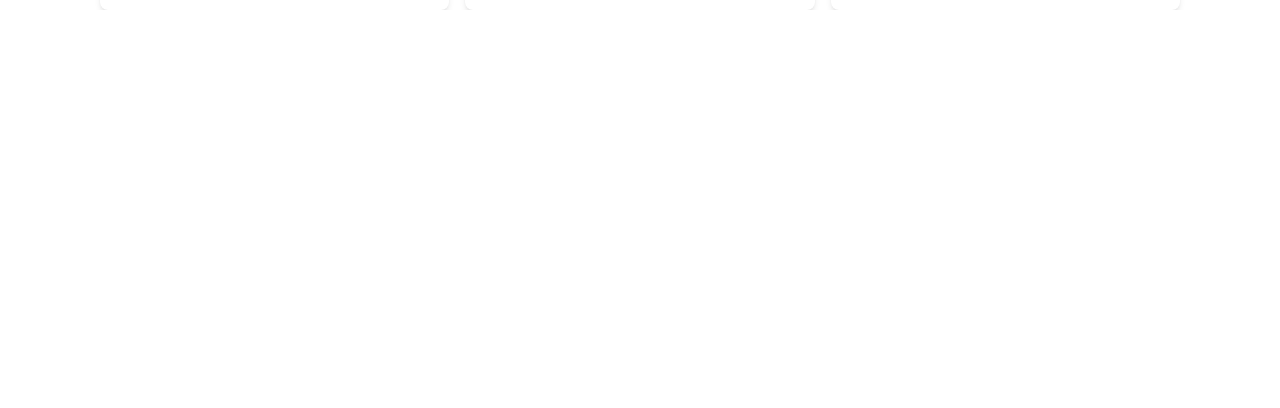
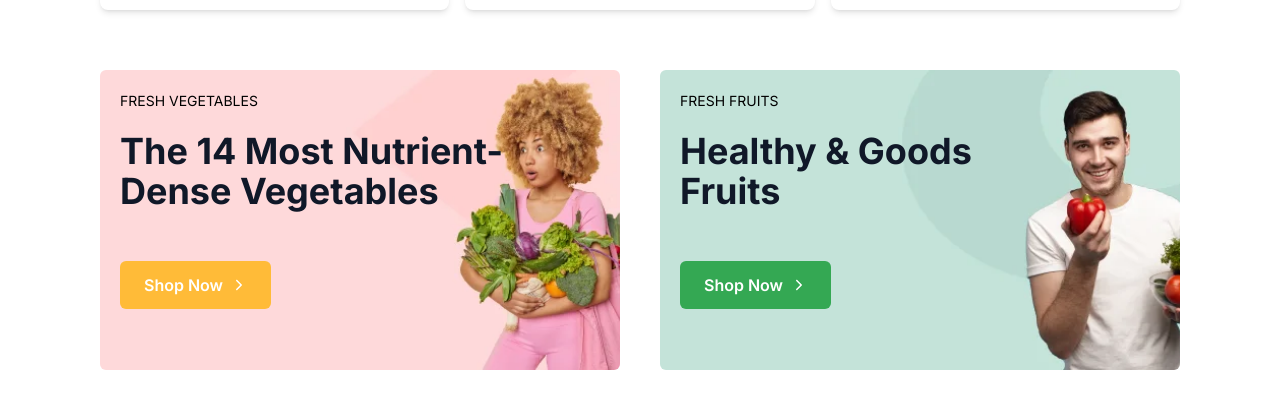
Before and after one commit to ahamedasif07/Project-Fresh-Grocery, a React (Vite) app: page / in a window 1280 px wide. Shown: the part 3880-4288 px from the top of the page. Before the commit the page ends 3890 px from the top, so only its background shows below. Built offline with nearby package versions, Linux system fonts and the light colour scheme.

Commit message:
baner set with anamtion

```diff
--- a/src/components/TopSellProducts/TopSellProducts.jsx
+++ b/src/components/TopSellProducts/TopSellProducts.jsx
@@ -2,6 +2,9 @@ import React from "react";
 import SectionContainer from "../SectionContainer/SectionContainer";
 import SectionTitle from "../SectionTitle/SectionTitle";
 import TopSellingPRoductCard from "../TopSellingProductCard/TopSellingPRoductCard";
+import BanerOne from "../../../public/assets/grocery-bg.webp";
+import BanerTow from "../../../public/assets/grocery-bg-1.webp";
+import PrimaryButton from "../PrymaryButton/PrimaryButton";
 
 const TopSellProducts = () => {
   const products = [
@@ -62,6 +65,49 @@ const TopSellProducts = () => {
               ></TopSellingPRoductCard>
             ))}
           </div>
+          {/* top selling product baners  start*/}
+          <div className="flex justify-between items-center gap-10 py-[60px] ">
+            <div
+              data-aos="fade-right"
+              className="rounded-md bg-center bg-cover h-[300px] w-full"
+              style={{ backgroundImage: `url(${BanerOne})` }}
+            >
+              <div className="p-5">
+                <p className="text-[14px]  uppercase ">Fresh Vegetables</p>
+                <h3 className="text-4xl font-bold text-gray-900 py-5">
+                  The 14 Most Nutrient- Dense Vegetables
+                </h3>
+                <div className="mt-[30px]">
+                  <PrimaryButton
+                    text="Shop Now"
+                    colour="#FFBB38"
+                    hoverColour="#0A0A0A"
+                  ></PrimaryButton>
+                </div>
+              </div>
+            </div>
+
+            <div
+              data-aos="fade-left"
+              className="rounded-md bg-center bg-cover h-[300px] w-full "
+              style={{ backgroundImage: `url(${BanerTow})` }}
+            >
+              <div className="p-5">
+                <p className="text-[14px]  uppercase ">Fresh Fruits</p>
+                <h3 className="text-4xl font-bold text-gray-900 py-5">
+                  Healthy & Goods <br /> Fruits
+                </h3>
+                <div className="mt-[30px]">
+                  <PrimaryButton
+                    text="Shop Now"
+                    colour="#34A853"
+                    hoverColour="#0A0A0A"
+                  ></PrimaryButton>
+                </div>
+              </div>
+            </div>
+          </div>
+          {/* top selling product baners  end*/}
         </div>
       </SectionContainer>
     </div>
```
